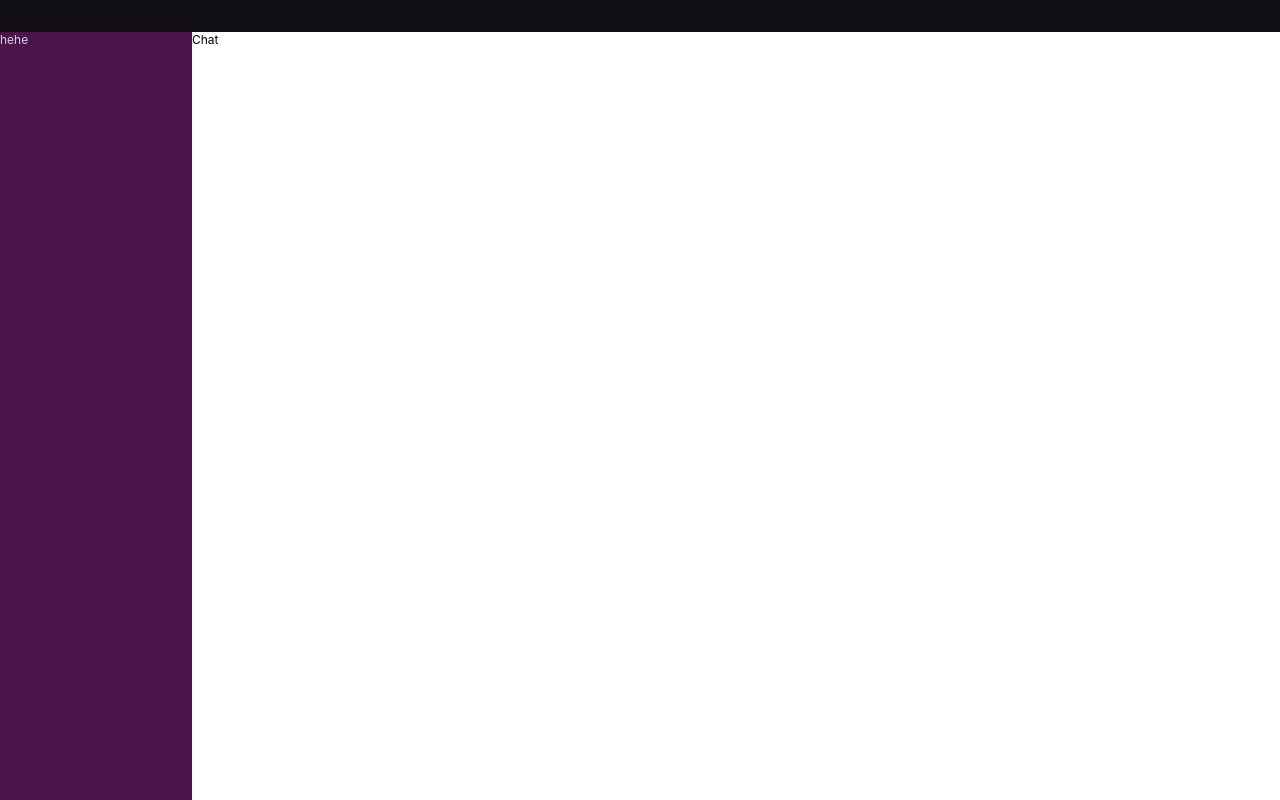
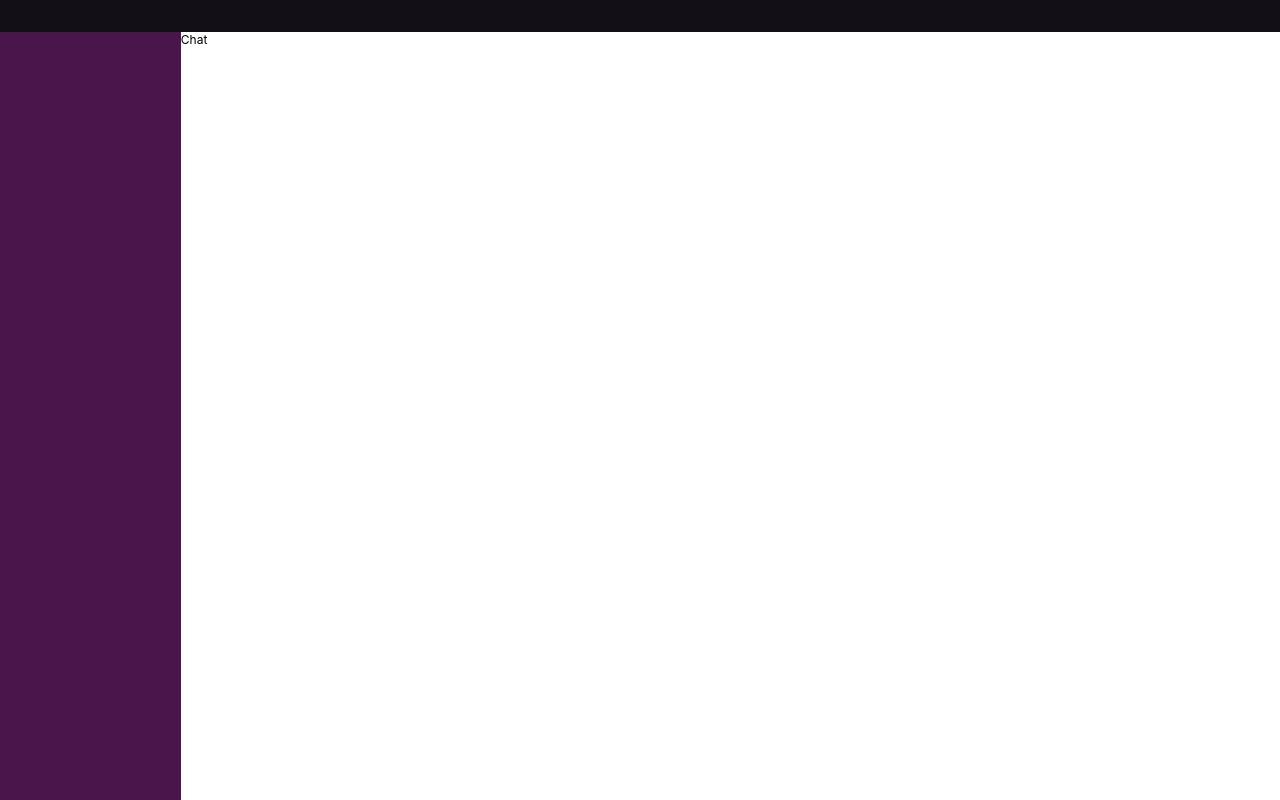
Before and after one commit to MateuszP21/slack-clone-ui, a React (Create React App) app: page / in a window 1280 px wide. Built offline with nearby package versions, Linux system fonts and the light colour scheme.

Commit message:
some changes with css

```diff
--- /dev/null
+++ b/src/components/Sidebar/Header.js
@@ -0,0 +1,12 @@
+import React from 'react';
+
+function Header() {
+
+    return (
+      <div className="sidebar__header">
+
+      </div>
+    );
+  }
+
+  export default Header;
--- a/src/components/Sidebar/Sidebar.js
+++ b/src/components/Sidebar/Sidebar.js
@@ -1,10 +1,11 @@
 import React from 'react';
+import Header from './Header';
 
 function Sidebar() {
 
     return (
       <div className="sidebar">
-       hehe
+       <Header/>
       </div>
     );
   }
--- a/src/styles/app.scss
+++ b/src/styles/app.scss
@@ -1,6 +1,6 @@
 .app {
     display: grid;
-    grid-template-columns: 12rem auto;
+    grid-template-columns: 11.3rem auto;
     grid-template-rows: auto auto;
     height: 100%;
 }
--- a/src/styles/sidebar.scss
+++ b/src/styles/sidebar.scss
@@ -4,4 +4,11 @@
     background-color: $sidebar-color;
     color: $text-color;
     height: calc(100vh - 2rem);
+
+    display: grid;
+    grid-template-rows: 4rem auto;
+
+    &__header {
+
+    }
 }
```
Also changed, not shown: src/components/Sidebar/WorkspaceOptions.js (deleted).
